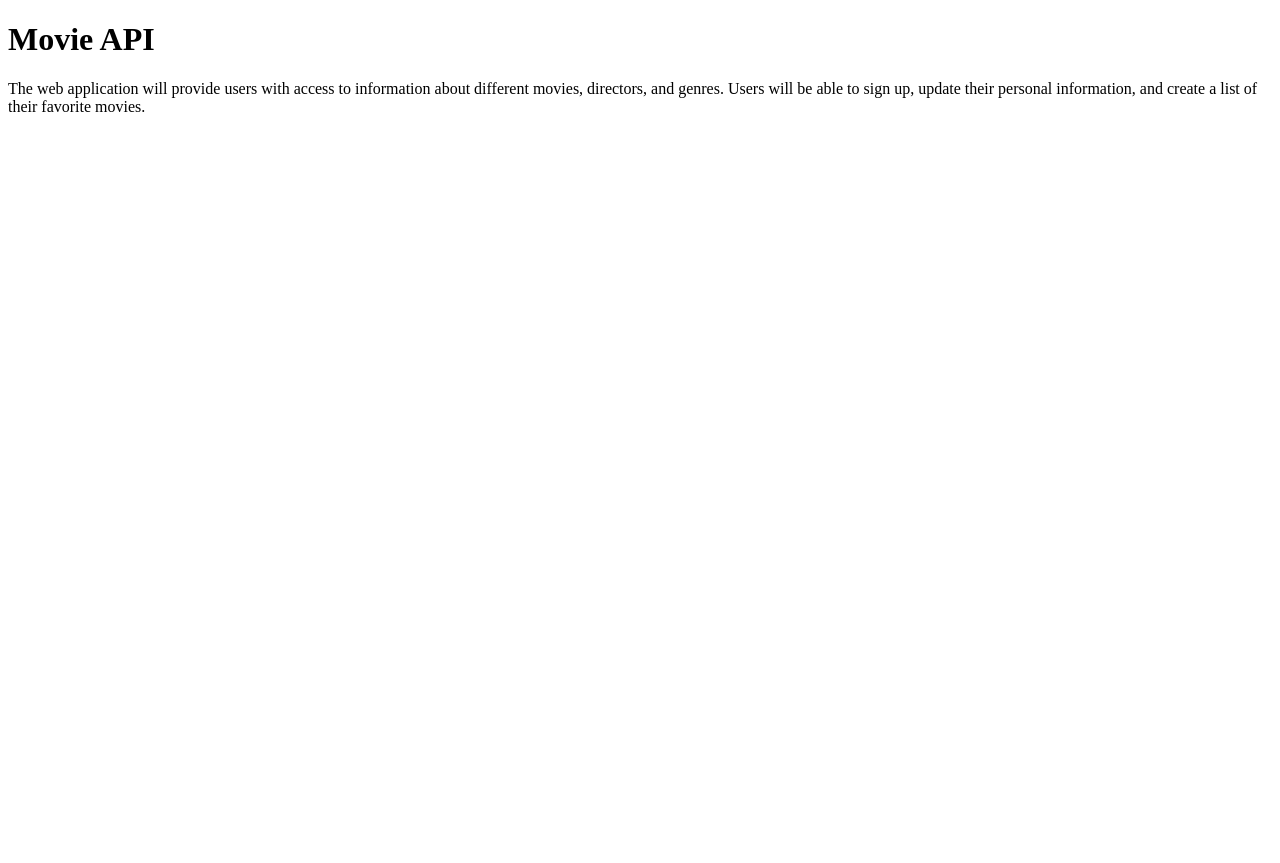
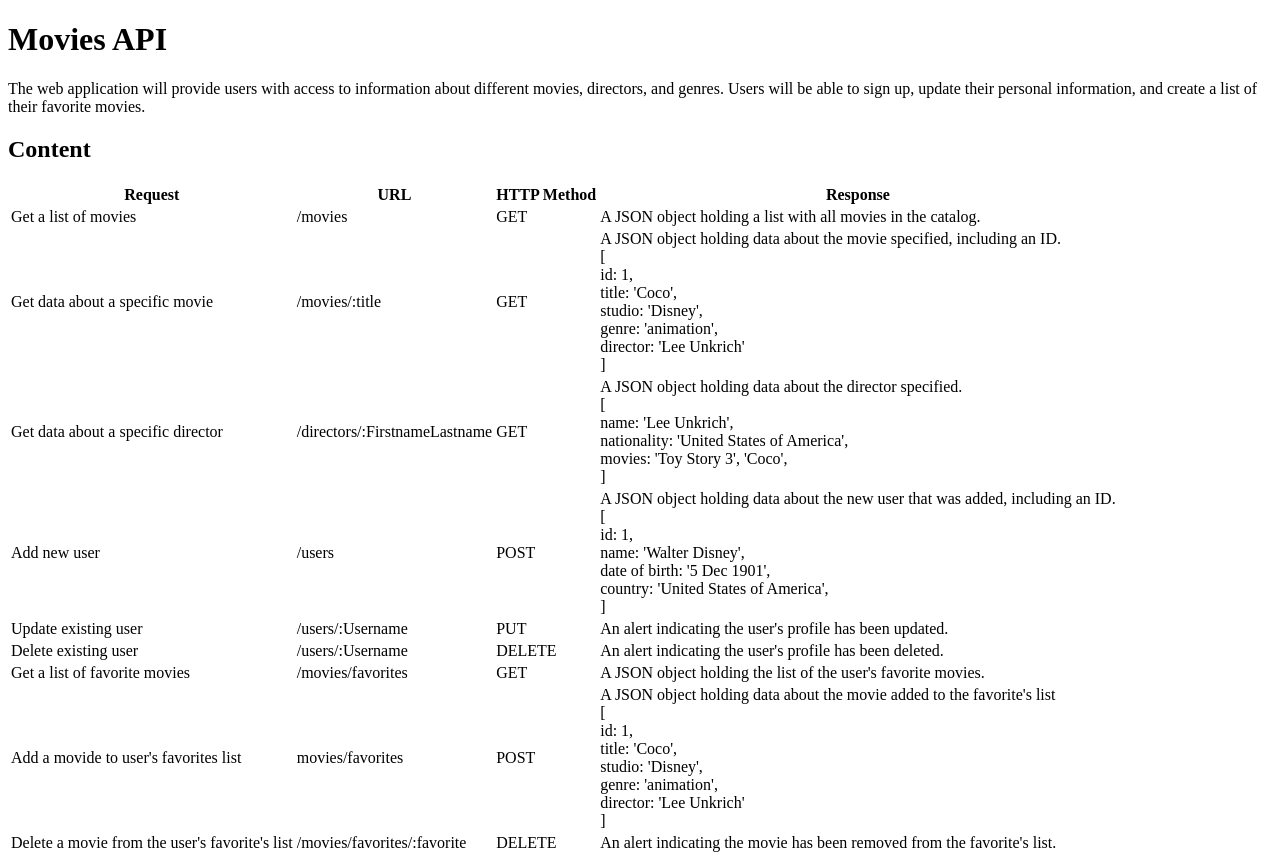
Before and after one commit to MaiaraLopes/Achievement-2, a website: page public/documentation.html in a window 1280 px wide. Before the commit the page ends 800 px from the top, so only its background shows below. Drawn offline with Linux system fonts and the light colour scheme.

Commit message:
Added table with request, URL, HTTP method and response to documentation.html and the shell of the express code on index.js

```diff
--- a/public/documentation.html
+++ b/public/documentation.html
@@ -1,17 +1,126 @@
 <!DOCTYPE html>
 <html lang="en">
-<head>
-    <meta charset="UTF-8">
-    <meta http-equiv="X-UA-Compatible" content="IE=edge">
-    <meta name="viewport" content="width=device-width, initial-scale=1.0">
-    <title>Movie API</title>
-</head>
-<body>
-    <h1>Movie API</h1>
+  <head>
+    <meta charset="UTF-8" />
+    <meta http-equiv="X-UA-Compatible" content="IE=edge" />
+    <meta name="viewport" content="width=device-width, initial-scale=1.0" />
+    <title>Movies API</title>
+  </head>
+  <body>
+    <h1>Movies API</h1>
     <p>
-        The web application will provide users with access to information about different
-        movies, directors, and genres. Users will be able to sign up, update their
-        personal information, and create a list of their favorite movies.
+      The web application will provide users with access to information about
+      different movies, directors, and genres. Users will be able to sign up,
+      update their personal information, and create a list of their favorite
+      movies.
     </p>
-</body>
+    <h2>Content</h2>
+    <table>
+      <tr>
+        <th>Request</th>
+        <th>URL</th>
+        <th>HTTP Method</th>
+        <th>Response</th>
+      </tr>
+
+<!-- Movies infomation-->
+
+      <tr>
+        <td>Get a list of movies</td>
+        <td>/movies</td>
+        <td>GET</td>
+        <td>A JSON object holding a list with all movies in the catalog.</td>
+      </tr>
+
+      <tr>
+        <td>Get data about a specific movie</td>
+        <td>/movies/:title</td>
+        <td>GET</td>
+        <td>
+          A JSON object holding data about the movie specified, including an ID.</br>
+          [</br>
+          id: 1, </br>
+          title: 'Coco', </br>
+          studio: 'Disney', </br>
+          genre: 'animation', </br>
+          director: 'Lee Unkrich' </br>
+          ]
+        </td>
+      </tr>
+
+      <tr>
+          <td>Get data about a specific director</td>
+          <td>/directors/:FirstnameLastname</td>
+          <td>GET</td>
+          <td>A JSON object holding data about the director specified.</br>
+            [</br>
+            name: 'Lee Unkrich',</br>
+            nationality: 'United States of America',</br>
+            movies: 'Toy Story 3', 'Coco',</br>
+            ]
+            </td>
+      </tr>
+
+<!-- User information-->
+
+      <tr>
+          <td>Add new user</td>
+          <td>/users</td>
+          <td>POST</td>
+          <td>A JSON object holding data about the new user that was added, including an ID.</br>
+            [</br>
+            id: 1,</br>
+            name: 'Walter Disney',</br>
+            date of birth: '5 Dec 1901',</br>
+            country: 'United States of America',</br>
+            ]</br>
+            </td>
+      </tr>
+
+      <tr>
+          <td>Update existing user</td>
+          <td>/users/:Username</td>
+          <td>PUT</td>
+          <td>An alert indicating the user's profile has been updated.</td>
+      </tr>
+
+      <tr>
+          <td>Delete existing user</td>
+          <td>/users/:Username</td>
+          <td>DELETE</td>
+          <td>An alert indicating the user's profile has been deleted.</td>
+      </tr>
+
+<!-- Favorites list -->
+
+      <tr>
+          <td>Get a list of favorite movies</td>
+          <td>/movies/favorites</td>
+          <td>GET</td>
+          <td>A JSON object holding the list of the user's favorite movies.</td>
+      </tr>
+
+      <tr>
+          <td>Add a movide to user's favorites list</td>
+          <td>movies/favorites</td>
+          <td>POST</td>
+          <td>A JSON object holding data about the movie added to the favorite's list</br>
+            [</br>
+            id: 1, </br>
+            title: 'Coco', </br>
+            studio: 'Disney', </br>
+            genre: 'animation', </br>
+            director: 'Lee Unkrich' </br>
+            ]
+            </td>
+      </tr>
+
+      <tr>
+          <td>Delete a movie from the user's favorite's list</td>
+          <td>/movies/favorites/:favorite</td>
+          <td>DELETE</td>
+          <td>An alert indicating the movie has been removed from the favorite's list.</td>
+      </tr>
+    </table>
+  </body>
 </html>
```
Also changed, not shown: index.js (+56 -0 lines).
